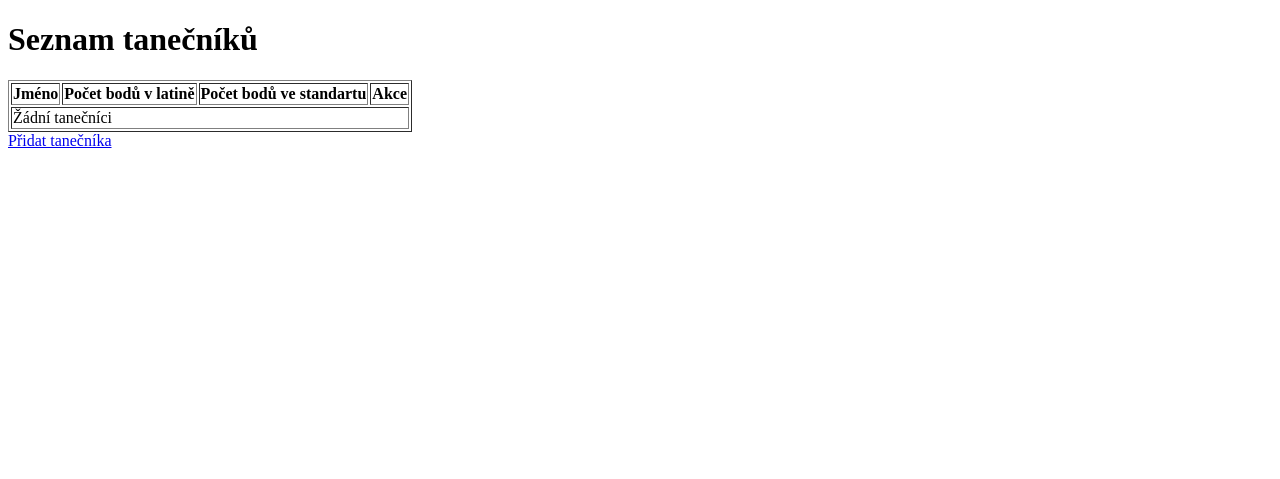
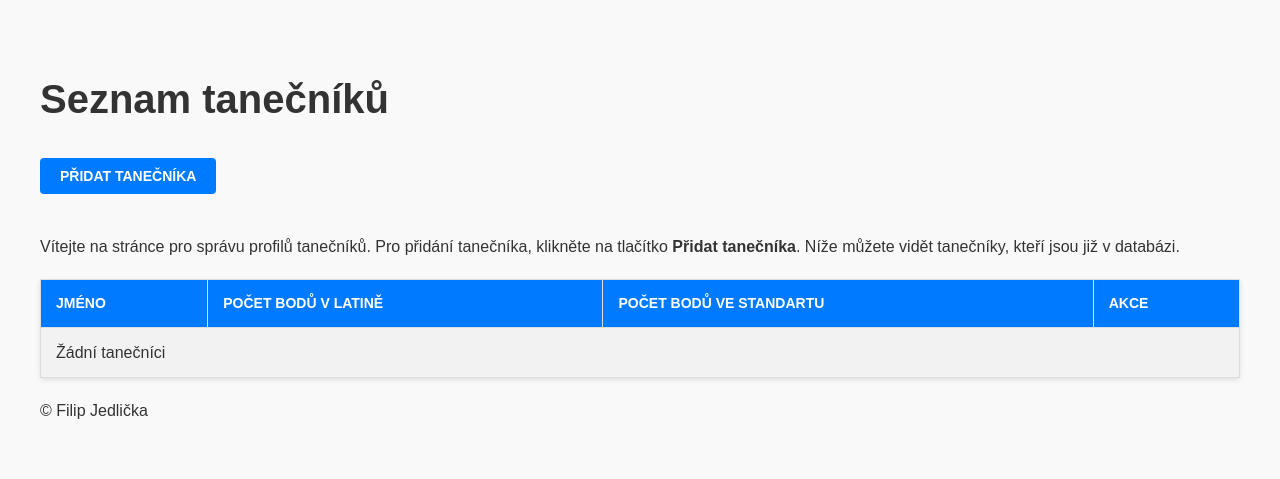
Before and after one commit to JedlaTypek/dancersFlask, a Python web app: template app/templates/vypis.html in a window 1280 px wide. Shown: the top 479 px of the page. Run offline with Jinja, Linux system fonts and the light colour scheme; the template is opened without the code that fills it, so the values that code supplies are empty.

Commit message:
Added styles and fixed urls

```diff
--- a/app/templates/macros/fields.html
+++ b/app/templates/macros/fields.html
@@ -72,6 +72,6 @@
       {% endwith %}
     {% endmacro %}
 
-    {% macro render_submit(cls="btn btn-info") %}
-        <input type="submit" class="{{ cls }}">
+    {% macro render_submit(value="Odeslat", cls="btn btn-info") %}
+        <input type="submit" class="{{ cls }}" value="{{ value }}">
     {% endmacro %}
--- /dev/null
+++ b/app/templates/macros/footer.html
@@ -0,0 +1,5 @@
+{% macro render_footer(now) %}
+<footer>
+    <p>{{ now.year }} &copy; Filip Jedlička</p>
+</footer>
+{% endmacro %}
--- /dev/null
+++ b/app/templates/macros/style.html
@@ -0,0 +1,137 @@
+{% macro render_styles() %}
+<style>
+    /* Obecný styl pro tělo stránky */
+    body {
+        font-family: Arial, sans-serif;
+        line-height: 1.6;
+        margin: 0;
+        padding: 0;
+        background-color: #f9f9f9;
+        color: #333;
+        padding: 40px;
+    }
+
+    h1{
+        font-size: 40px;
+    }
+
+    /* Tabulka */
+    table {
+        width: 100%;
+        border-collapse: collapse;
+        margin: 20px 0;
+        background-color: #fff;
+        box-shadow: 0 2px 5px rgba(0, 0, 0, 0.1);
+    }
+
+    table th, table td {
+        padding: 12px 15px;
+        text-align: left;
+        border: 1px solid #ddd;
+    }
+
+    table th {
+        background-color: #007BFF;
+        color: #fff;
+        text-transform: uppercase;
+        font-size: 14px;
+    }
+
+    table tr:nth-child(even) {
+        background-color: #f2f2f2;
+    }
+
+    table tr:hover {
+        background-color: #e0f7fa;
+    }
+
+    /* Formulář */
+    .form-box {
+        max-width: 600px;
+        margin: 20px auto;
+        padding: 20px;
+        background-color: #fff;
+        border: 1px solid #ddd;
+        border-radius: 8px;
+        box-shadow: 0 2px 5px rgba(0, 0, 0, 0.1);
+    }
+
+    form label {
+        display: block;
+        margin-bottom: 8px;
+        font-weight: bold;
+        color: #555;
+    }
+
+    form input[type="text"],
+    form input[type="email"],
+    form input[type="number"],
+    form input[type="password"],
+    form textarea,
+    form select {
+        width: 300px;
+        padding: 10px;
+        margin-bottom: 15px;
+        border: 1px solid #ddd;
+        border-radius: 4px;
+        background-color: #f9f9f9;
+        font-size: 14px;
+    }
+
+    form textarea {
+        resize: vertical;
+        min-height: 100px;
+    }
+
+    form input:focus,
+    form textarea:focus,
+    form select:focus {
+        outline: none;
+        border-color: #007BFF;
+        box-shadow: 0 0 5px rgba(0, 123, 255, 0.5);
+    }
+
+    /* Tlačítka ve formuláři */
+    form input[type="submit"],
+    form input[type="button"],
+    button {
+        display: inline-block;
+        padding: 10px 20px;
+        font-size: 14px;
+        font-weight: bold;
+        text-transform: uppercase;
+        color: #fff;
+        background-color: #007BFF;
+        border: none;
+        border-radius: 4px;
+        cursor: pointer;
+        transition: background-color 0.3s ease;
+        margin-bottom: 40px;
+    }
+
+    form input[type="submit"]{
+        margin-top: 10px;
+    }
+
+    .akce *{
+        display: inline-block;
+        margin:0!important;
+        margin-right: 5px!important;
+    }
+
+    form input[type="submit"]:hover,
+    form input[type="button"]:hover,
+    button:hover {
+        background-color: #0056b3;
+    }
+
+    .form-error{
+        color: rgb(214, 0, 0);
+        margin-bottom: 20px;
+    }
+
+    p{
+        margin-top: 0;
+    }
+</style>
+{% endmacro %}
--- a/app/templates/vypis.html
+++ b/app/templates/vypis.html
@@ -1,10 +1,17 @@
+{% from "macros/style.html" import render_styles %}
+{% from "macros/footer.html" import render_footer %}
 <!DOCTYPE html>
 <html>
 <head>
     <title>Seznam tanečníků</title>
+    {{ render_styles() }}
 </head>
 <body>
     <h1>Seznam tanečníků</h1>
+    <a href="/add">
+        <button>Přidat tanečníka</button>
+    </a>
+    <p>Vítejte na stránce pro správu profilů tanečníků. Pro přidání tanečníka, klikněte na tlačítko <b>Přidat tanečníka</b>. Níže můžete vidět tanečníky, kteří jsou již v databázi.</p>
     <table border="1">
         <tr>
             <th>Jméno</th>
@@ -17,13 +24,13 @@
             <td>{{ zaznam.jmeno }}</td>
             <td>{{ zaznam.lat }}</td>
             <td>{{ zaznam.stt }}</td>
-            <td>
+            <td class="akce">
                 <form action="{{ url_for('routes.smazat', id=zaznam.id) }}" method="POST">
                     <button type="submit">Smazat</button>
                 </form>
                 <a href="/edit/{{zaznam.id}}">
                     <button type="submit">Upravit</button>
-                </form>
+                </a>
 
             </td>
         </tr>
@@ -34,6 +41,6 @@
         </tr>
         {% endif %}
     </table>
-    <a href="/tanecnici">Přidat tanečníka</a>
+    {{ render_footer(now) }}
 </body>
 </html>
--- a/flask_for_startups.py
+++ b/flask_for_startups.py
@@ -23,3 +23,9 @@
 @app.shell_context_processor
 def make_shell_context():
     return dict(db=db_manager, User=User, Account=Account, Role=Role, UserRole=UserRole)
+
+from datetime import datetime
+
+@app.context_processor
+def inject_now():
+    return {'now': datetime.utcnow()}  # Použijte .now() pro lokální čas, pokud není UTC potřeba.
```
Also changed, not shown: app/routes.py (+30 -32 lines), app/templates/edit.html (+10 -2 lines), app/templates/tanecnici.html (+10 -2 lines), site.db.
